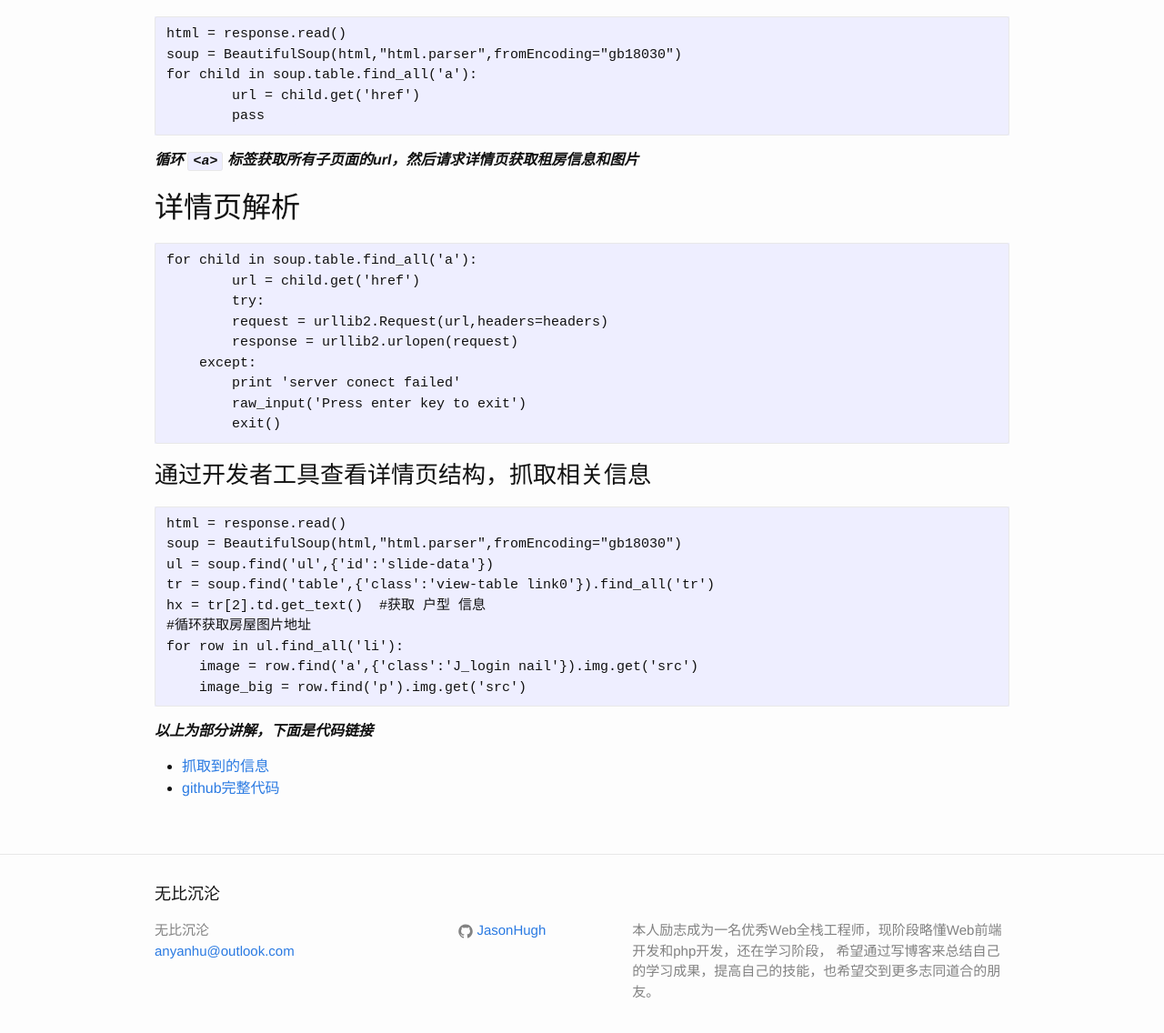
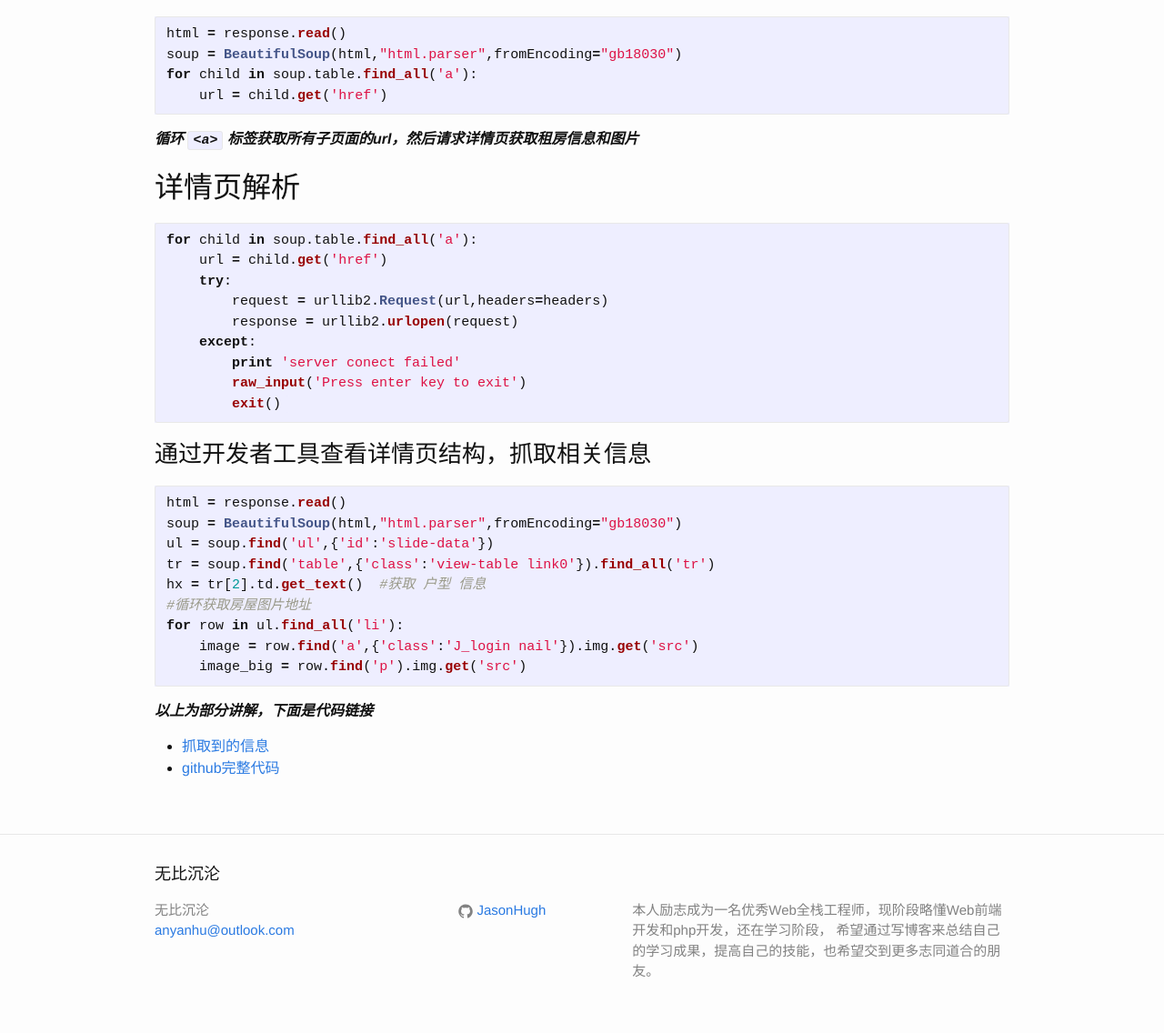
Before and after one commit to JasonHugh/myblog, a Jekyll site: the page built from _posts/2016-05-21-python-crawl-zufang.markdown, in a window 1280 px wide and 1400 px high, scrolled down 1759 px. Shown: the part 238-1374 px from the top of the window at 91% size. Built offline with Jekyll 4.4.1, drawn with Linux system fonts in a browser that asks for light colours; some of the changed text lies outside the part shown.

Commit message:
md config

````diff
--- a/_config.yml
+++ b/_config.yml
@@ -19,6 +19,5 @@ github_username:  JasonHugh
 # Build settings
 markdown: kramdown
 
-pygments: true
+highlighter: pygments
 safe: true
-auto: true
--- a/_posts/2016-05-21-python-crawl-zufang.markdown
+++ b/_posts/2016-05-21-python-crawl-zufang.markdown
@@ -13,17 +13,17 @@ chrome中打开19lou.com，按F12可以打开开发者工具查看
 
 ## 定义headers ##
 
-```
+{% highlight python %}
 headers = {'User-Agent':'Mozilla/5.0 (Windows NT 6.1; WOW64; rv:14.0) Gecko/20100101 Firefox/14.0.1',
        'Referer':'http://www.19lou.com',
        'Cookie':"your cookie"}
-```
+{% endhighlight %}
 
 ## 请求页面 ##
 我们请求的url为：http://www.19lou.com/thread/category/structure/search/result?mf_1831_1=4&mf_1831_2=3&mf_55=2&mf_55_field=18&mf_low_65=2001&mf_high_65=2500&mf_68=0&mf_62=0&mf_Q=%E5%92%8C%E7%9D%A6%E6%96%B0%E6%9D%91&fid=1637&m=10001&page=1
 ***page=1为第一页***
 
-```
+```python
 try:
     request = urllib2.Request(url,headers=headers)
     response = urllib2.urlopen(request)
@@ -45,21 +45,20 @@ except:
 
 ### 用BeautifulSoup解析 ###
 
-```
+```python
 html = response.read()
 soup = BeautifulSoup(html,"html.parser",fromEncoding="gb18030")
 for child in soup.table.find_all('a'):
-	url = child.get('href')
-	pass
+    url = child.get('href')
 ```
 ***循环 `<a>` 标签获取所有子页面的url，然后请求详情页获取租房信息和图片***
 
 ## 详情页解析 ##
 
-```
+```python
 for child in soup.table.find_all('a'):
-	url = child.get('href')
-	try:
+    url = child.get('href')
+    try:
         request = urllib2.Request(url,headers=headers)
         response = urllib2.urlopen(request)
     except:
@@ -71,7 +70,7 @@ for child in soup.table.find_all('a'):
 ### 通过开发者工具查看详情页结构，抓取相关信息 ###
 
 
-```
+```python
 html = response.read()
 soup = BeautifulSoup(html,"html.parser",fromEncoding="gb18030")
 ul = soup.find('ul',{'id':'slide-data'})
````
